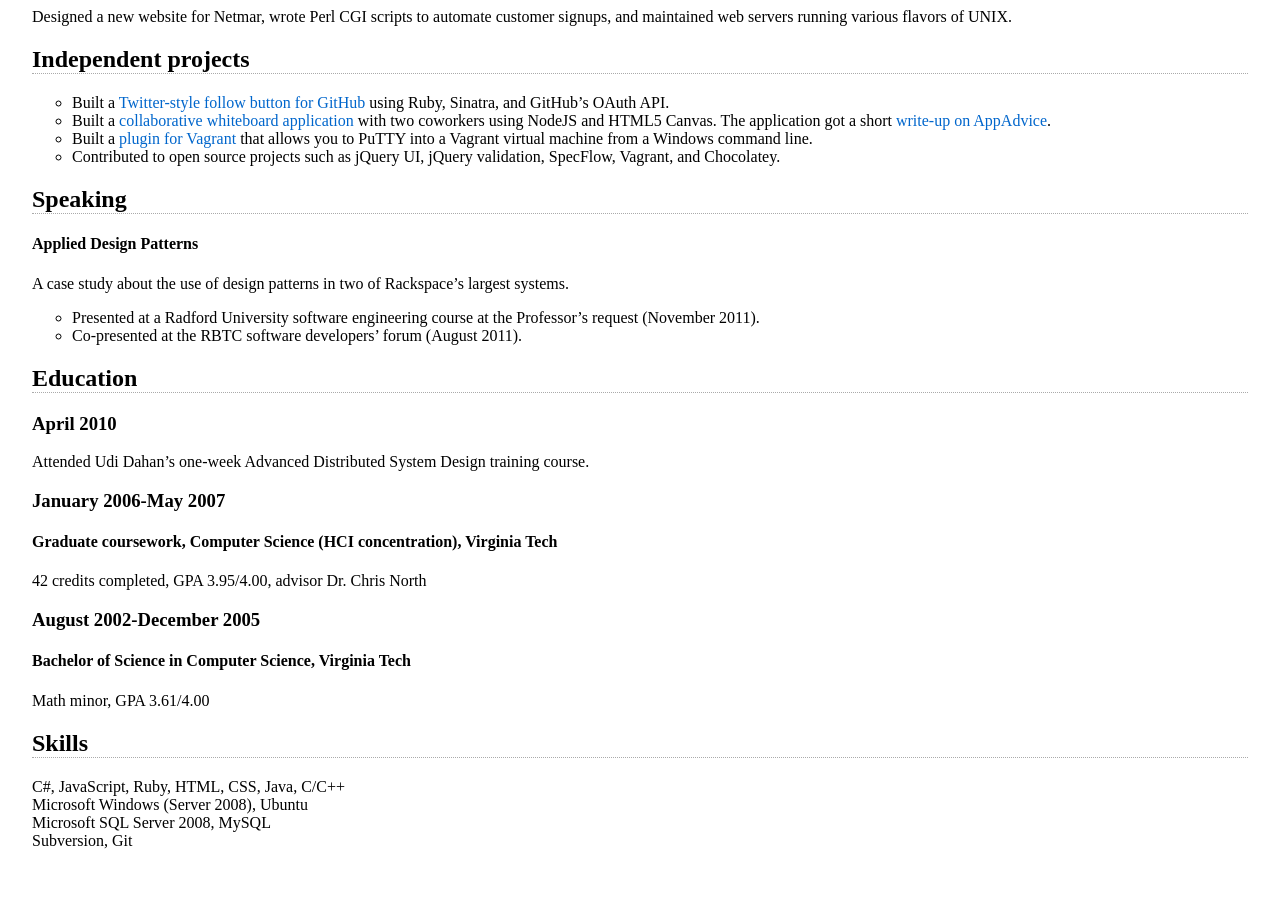
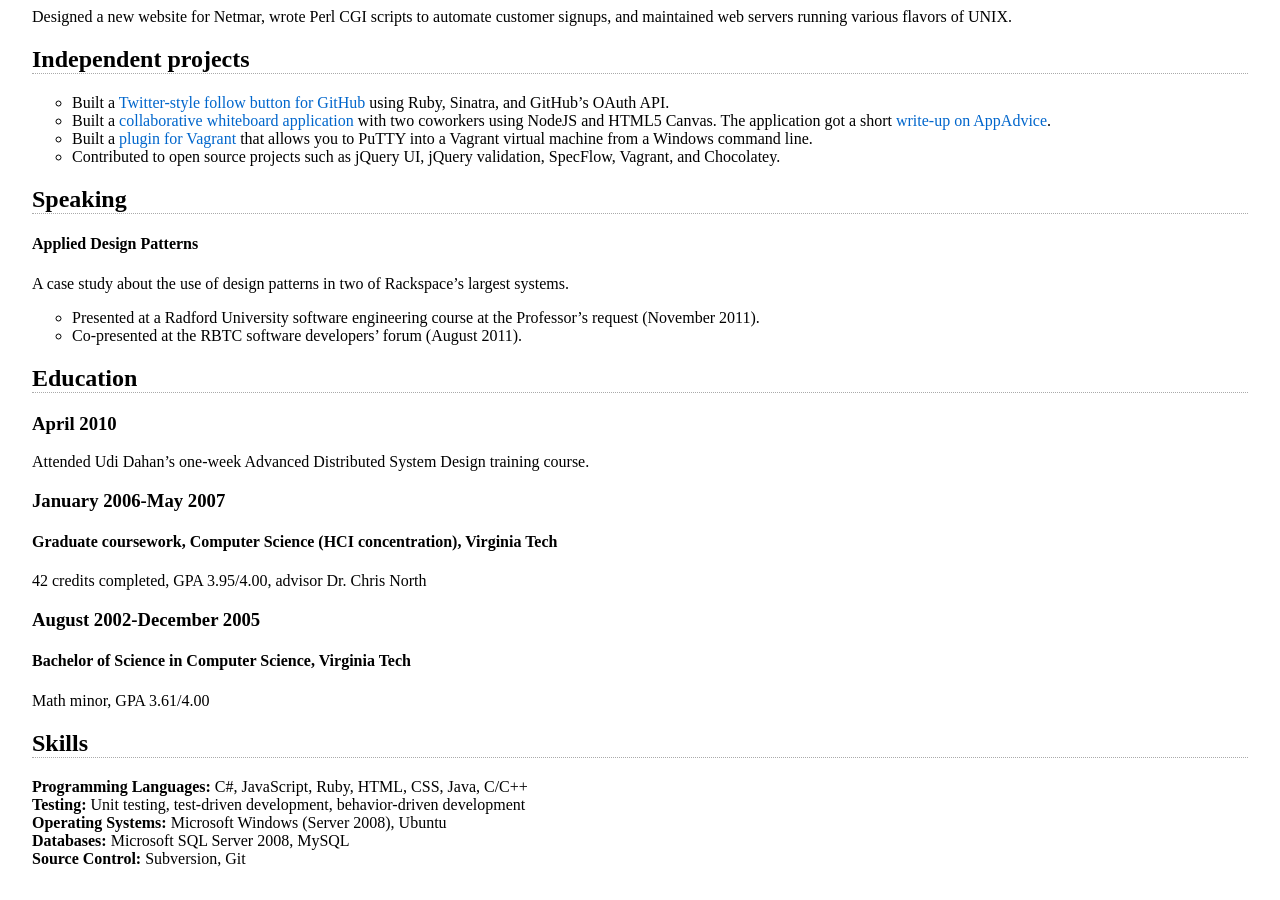
Before and after one commit to mdellanoce/mdellanoce.github.com, a Jekyll site: the page built from resume/index.markdown, in a window 1280 px wide and 900 px high, scrolled down 1069 px. Built offline with Jekyll 4.4.1, drawn with Linux system fonts in a browser that asks for light colours.

Commit message:
Testing section

```diff
--- a/resume/index.markdown
+++ b/resume/index.markdown
@@ -82,7 +82,8 @@
 Math minor, GPA 3.61/4.00
 
 ## Skills
-C#, JavaScript, Ruby, HTML, CSS, Java, C/C++
-Microsoft Windows (Server 2008), Ubuntu
-Microsoft SQL Server 2008, MySQL
-Subversion, Git
+**Programming Languages:** C#, JavaScript, Ruby, HTML, CSS, Java, C/C++
+**Testing:** Unit testing, test-driven development, behavior-driven development
+**Operating Systems:** Microsoft Windows (Server 2008), Ubuntu
+**Databases:** Microsoft SQL Server 2008, MySQL
+**Source Control:** Subversion, Git
```
